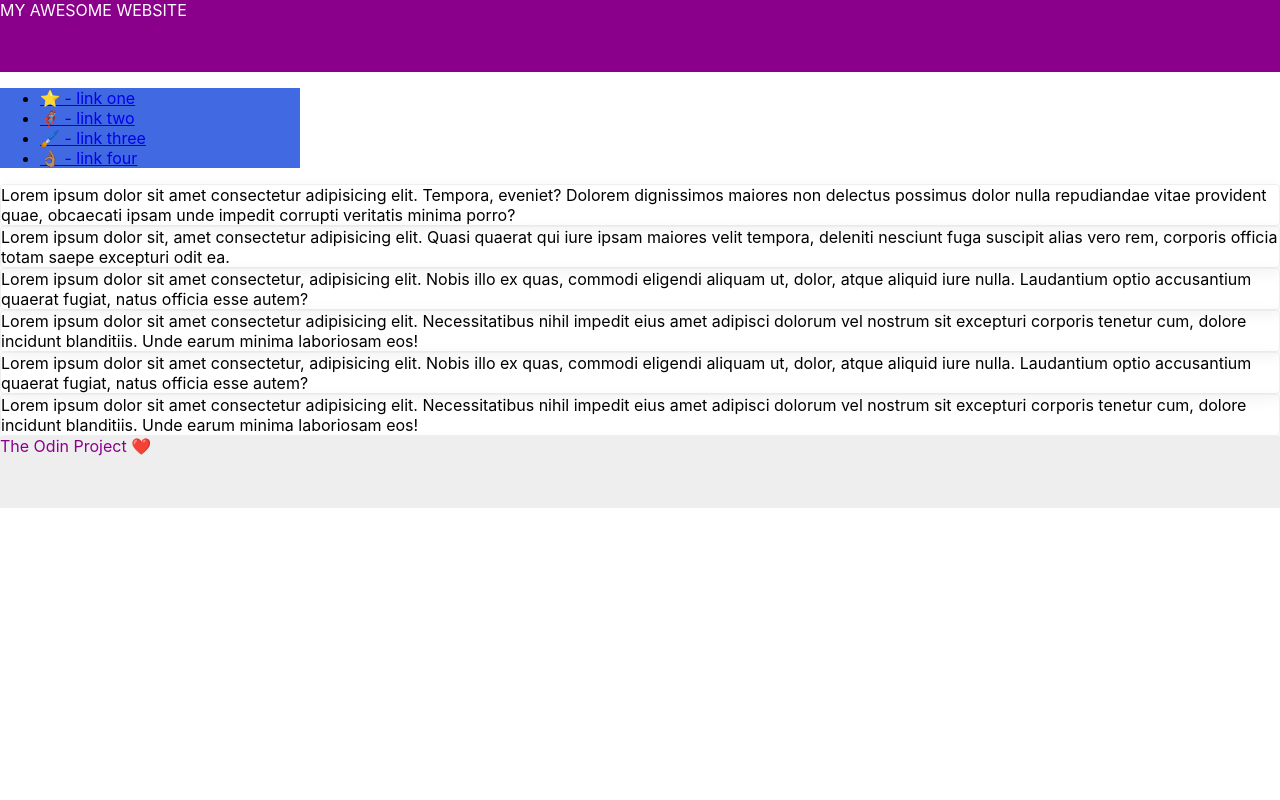
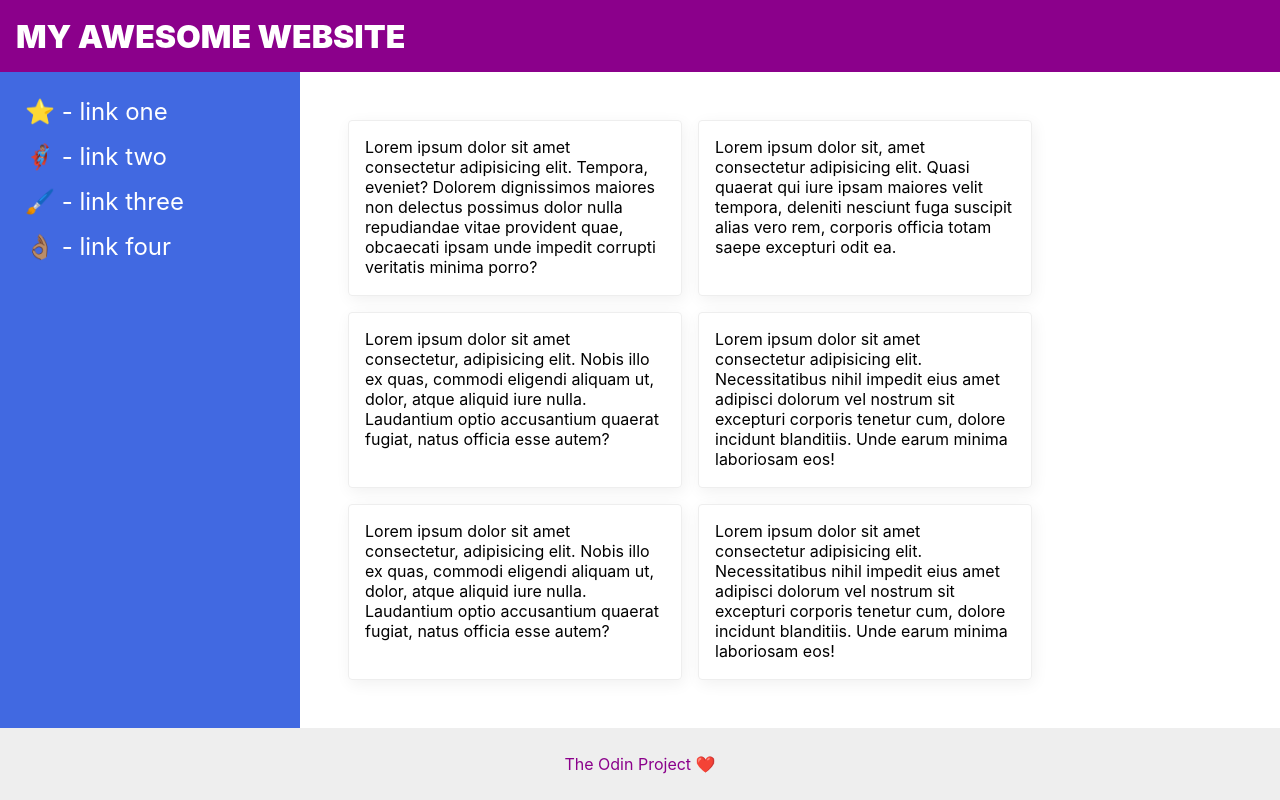
Before and after one commit to aryamankhuntia/The_Odin_Project_Practice, a plain HTML site: page practice/css_exercises/foundations/flex/07-flex-layout-2/index.html in a window 1280 px wide. Drawn offline with Linux system fonts and the light colour scheme.

Commit message:
Complete Solution to 07-Flex Layout 2 Exercise

```diff
--- a/practice/css_exercises/foundations/flex/07-flex-layout-2/index.html
+++ b/practice/css_exercises/foundations/flex/07-flex-layout-2/index.html
@@ -12,6 +12,7 @@
       MY AWESOME WEBSITE
     </div>
 
+    <div class="content">
       <div class="sidebar">
         <ul>
           <li><a href="#">⭐ - link one</a></li>
@@ -21,12 +22,15 @@
         </ul>
       </div>
 
+      <div class="cards">
         <div class="card">Lorem ipsum dolor sit amet consectetur adipisicing elit. Tempora, eveniet? Dolorem dignissimos maiores non delectus possimus dolor nulla repudiandae vitae provident quae, obcaecati ipsam unde impedit corrupti veritatis minima porro?</div>
         <div class="card">Lorem ipsum dolor sit, amet consectetur adipisicing elit. Quasi quaerat qui iure ipsam maiores velit tempora, deleniti nesciunt fuga suscipit alias vero rem, corporis officia totam saepe excepturi odit ea.</div>
         <div class="card">Lorem ipsum dolor sit amet consectetur, adipisicing elit. Nobis illo ex quas, commodi eligendi aliquam ut, dolor, atque aliquid iure nulla. Laudantium optio accusantium quaerat fugiat, natus officia esse autem?</div>
         <div class="card">Lorem ipsum dolor sit amet consectetur adipisicing elit. Necessitatibus nihil impedit eius amet adipisci dolorum vel nostrum sit excepturi corporis tenetur cum, dolore incidunt blanditiis. Unde earum minima laboriosam eos!</div>
         <div class="card">Lorem ipsum dolor sit amet consectetur, adipisicing elit. Nobis illo ex quas, commodi eligendi aliquam ut, dolor, atque aliquid iure nulla. Laudantium optio accusantium quaerat fugiat, natus officia esse autem?</div>
         <div class="card">Lorem ipsum dolor sit amet consectetur adipisicing elit. Necessitatibus nihil impedit eius amet adipisci dolorum vel nostrum sit excepturi corporis tenetur cum, dolore incidunt blanditiis. Unde earum minima laboriosam eos!</div>
+      </div>
+    </div>
 
     <div class="footer">
       The Odin Project ❤️
--- a/practice/css_exercises/foundations/flex/07-flex-layout-2/style.css
+++ b/practice/css_exercises/foundations/flex/07-flex-layout-2/style.css
@@ -2,28 +2,70 @@ body {
   font-family: -apple-system, BlinkMacSystemFont, 'Segoe UI', Roboto, Oxygen, Ubuntu, Cantarell, 'Open Sans', 'Helvetica Neue', sans-serif;
   margin: 0;
   min-height: 100vh;
+  display: flex;
+  flex-direction: column;
 }
 
 .header {
   height: 72px;
   background: darkmagenta;
   color: white;
+  display: flex;
+  align-items: center;
+  padding: 0 16px;
+  font-size: 32px;
+  font-weight: 900;
 }
 
 .footer {
   height: 72px;
   background: #eee;
   color: darkmagenta;
+  display: flex;
+  justify-content: center;
+  align-items: center;
 }
 
 .sidebar {
   width: 300px;
   background: royalblue;
   box-sizing: border-box;
+  padding: 25px;
+  flex-shrink: 0
 }
 
 .card {
   border: 1px solid #eee;
   box-shadow: 2px 4px 16px rgba(0,0,0,.06);
   border-radius: 4px;
+  width: 300px;
+  padding: 16px;
 }
+
+.content {
+  display: flex;
+  flex: 1;
+}
+
+.cards {
+  display: flex;
+  flex-wrap: wrap;
+  gap: 16px;
+  padding: 48px;
+}
+
+a {
+  color: white;
+  text-decoration: none;
+  font-size: 24px;
+}
+
+ul {
+  list-style-type: none;
+  margin: 0;
+  padding: 0;
+}
+
+li {
+  margin-bottom: 16px;
+}
```
Lines whose indentation alone changed are shown as unchanged.
